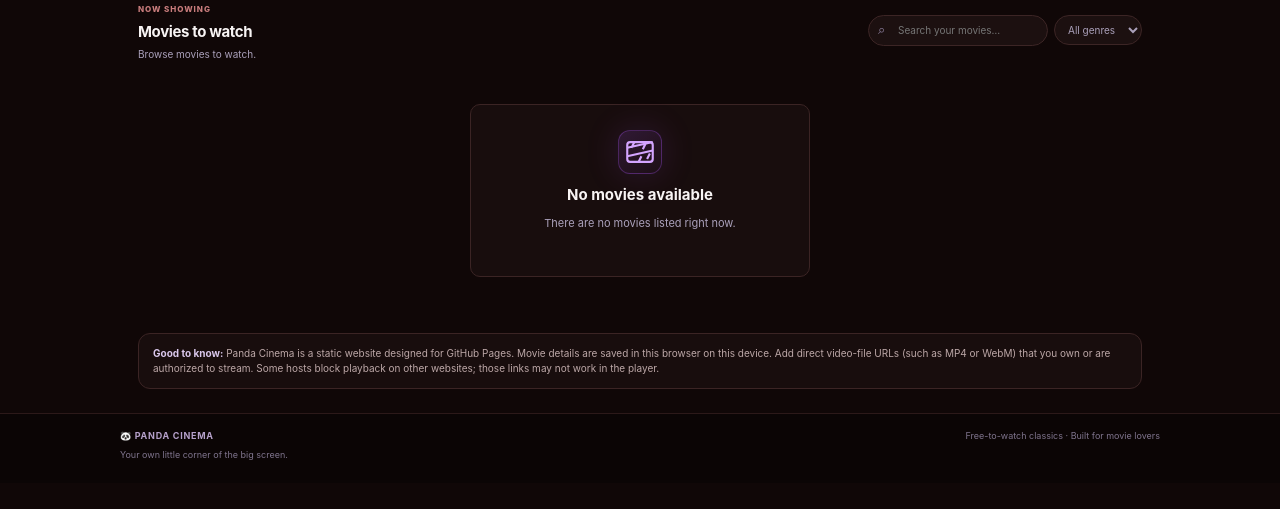
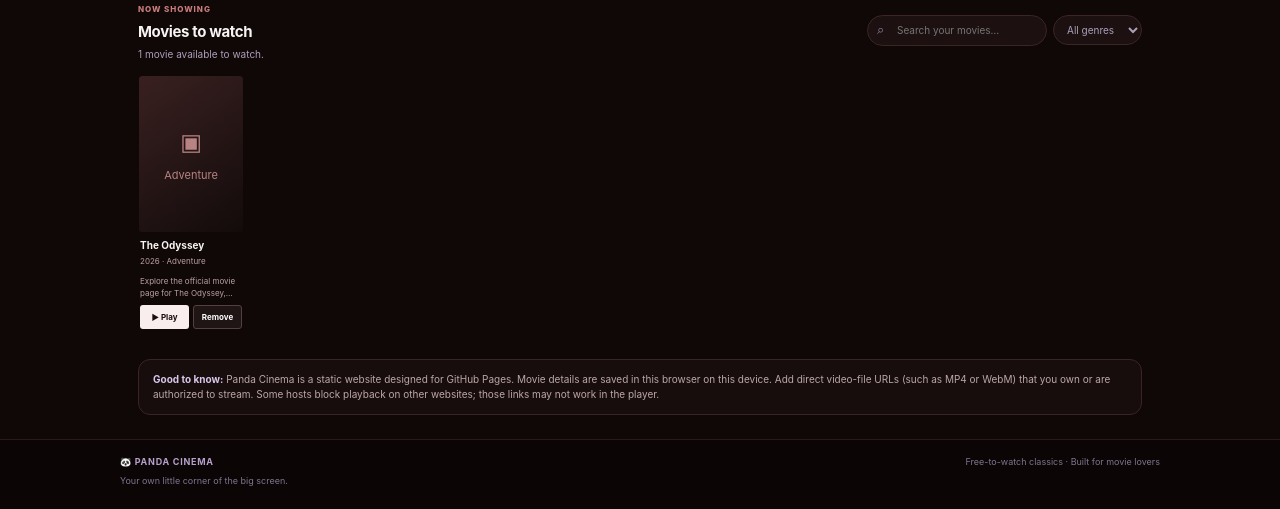
Before and after one commit to PandaManDev/Panda-Cinema, a plain HTML site: page index.html in a window 1280 px wide. Shown: the part 412-921 px from the top of the page. Before the commit the page ends 895 px from the top, so only its background shows below. Drawn offline with Linux system fonts and the light colour scheme.

Commit message:
Add The Odyssey movie card with official link

```diff
--- a/index.html
+++ b/index.html
@@ -72,7 +72,13 @@ body.compact-cards .movie-grid{grid-template-columns:repeat(auto-fill,minmax(135
   function applySettings(){const settings=readSettings();$('reduceMotion').checked=!!settings.reduceMotion;$('compactCards').checked=!!settings.compactCards;document.body.classList.toggle('reduce-motion',!!settings.reduceMotion);document.body.classList.toggle('compact-cards',!!settings.compactCards)}
   function saveSettings(){const settings={reduceMotion:$('reduceMotion').checked,compactCards:$('compactCards').checked};try{localStorage.setItem(SETTINGS_KEY,JSON.stringify(settings))}catch{}applySettings()}
   let movies=loadMovies(), activeMovie=null;
-  function loadMovies(){return []}
+  function loadMovies(){
+    try {
+      const saved=localStorage.getItem(KEY);
+      if(saved!==null){const parsed=JSON.parse(saved);if(Array.isArray(parsed))return parsed;}
+    } catch {}
+    return [{id:'the-odyssey-2026',title:'The Odyssey',url:'https://www.universalpicturesathome.com/movies/the-odyssey-2026',poster:'',year:'2026',genre:'Adventure',description:'Explore the official movie page for The Odyssey, including film details and trailer.',addedAt:Date.now()}];
+  }
   function persist(){try{localStorage.setItem(KEY,JSON.stringify(movies));return true}catch{toast('Could not save. Your browser storage may be full.');return false}}
   function safeUrl(value, image=false){try{const u=new URL(value);if(!['http:','https:'].includes(u.protocol))return '';return u.href}catch{return ''}}
   function escapeHtml(s=''){return String(s).replace(/[&<>"']/g,c=>({'&':'&amp;','<':'&lt;','>':'&gt;','"':'&quot;',"'":'&#39;'}[c]))}
```
